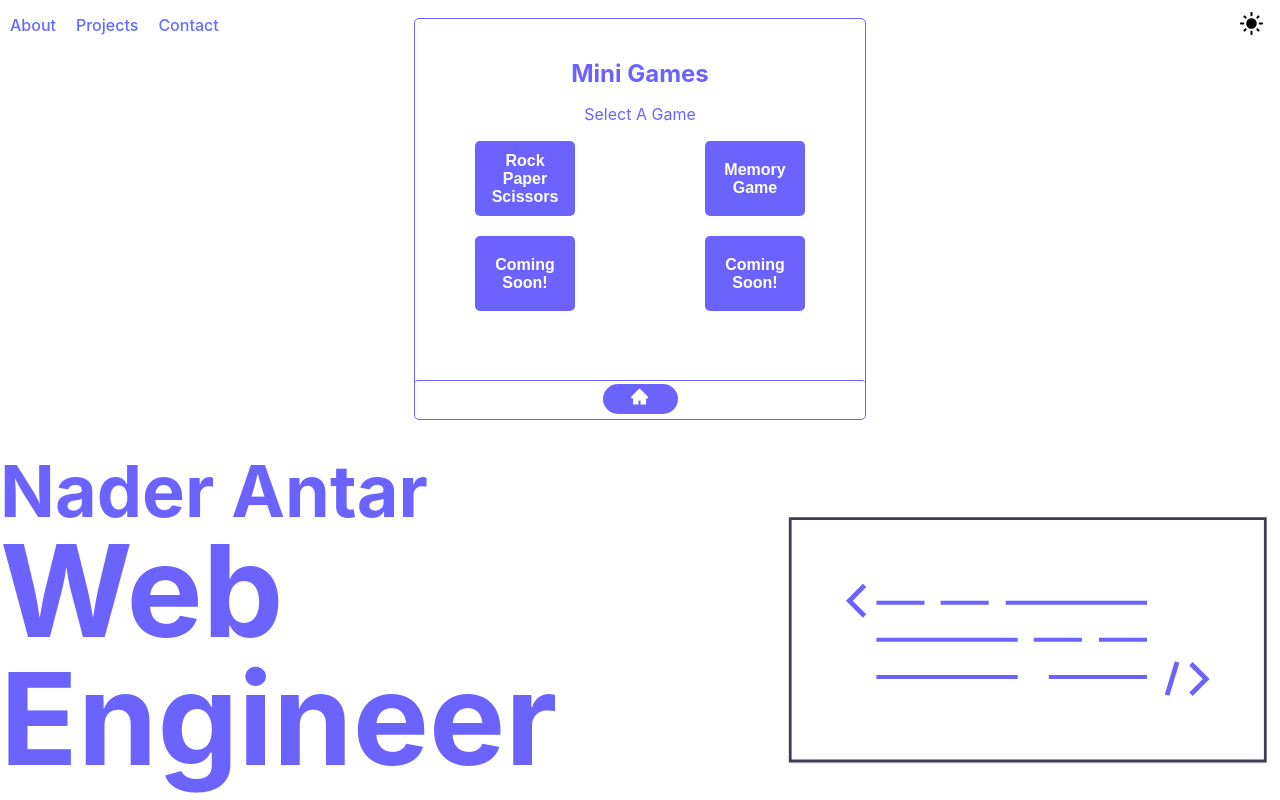
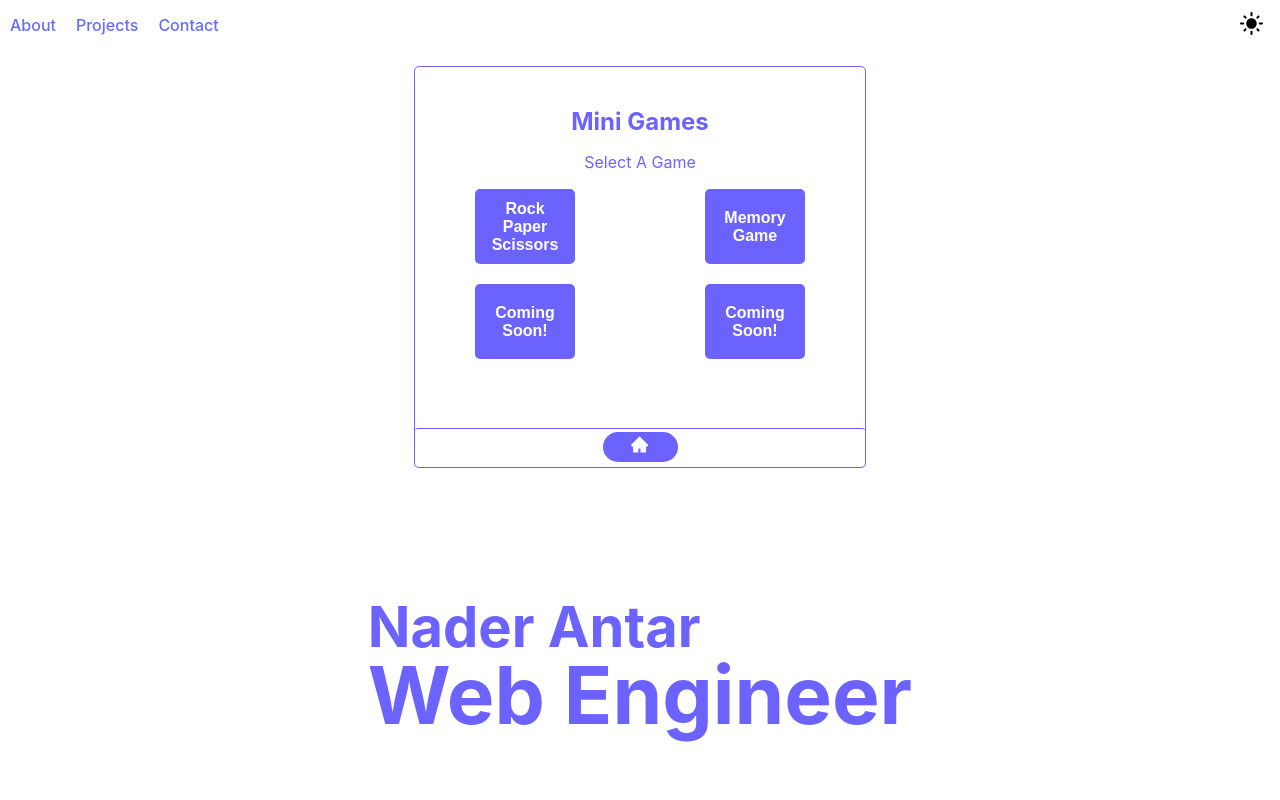
Before and after one commit to nadocodes/nader-antar, a React (Vite) app: page / in a window 1280 px wide. Built offline with nearby package versions, Linux system fonts and the light colour scheme.

Commit message:
updated header appearance

```diff
--- a/src/components/App/App.css
+++ b/src/components/App/App.css
@@ -1,7 +1,11 @@
 #root {
-
   margin: 0 auto;
   text-align: center;
+}
+
+.App {
+  display: flex;
+  flex-direction: column;
 }
 
 .dark {
--- a/src/components/Header/Header.css
+++ b/src/components/Header/Header.css
@@ -1,9 +1,10 @@
 .Header {
     display: flex;
     min-height: 100vh;
-    flex-direction: column;
+    flex-direction: row;
+    flex-wrap: wrap;
     justify-content: space-around;
-    align-items: center;
+    align-items: flex-end;
     min-width: 100vw;
 }
 
@@ -15,8 +16,8 @@
 .mainContainer {
     display: flex;
     flex-direction: row;
+    justify-content: space-evenly;
     align-items: center;
-    justify-content: space-evenly;
     width: 100%;
 }
 
@@ -28,17 +29,14 @@
     align-self: flex-end;
 }
 
-@media screen and (max-width: 768px) {
-    .mainContainer {
-        flex-direction: column;
-    }
+@media screen and (max-width: 1400px) {
     .ScriptSvg {
         display: none;
     }
     .Header {
-        flex-direction: column-reverse;
+        align-items: center;
     }
-    .gamesContainer {
-        display: none;
+    .mainContainer {
+        flex-direction: column;
     }
 }
--- a/src/index.css
+++ b/src/index.css
@@ -43,6 +43,14 @@
   margin: 0;
 }
 
+@media screen and (max-width: 1400px) {
+  h1 {
+      font-size: 5rem;
+  }
+  h2 {
+      font-size: 3.5rem;
+  }
+}
 
 @media screen and (max-width: 768px) {
   h1 {
```
